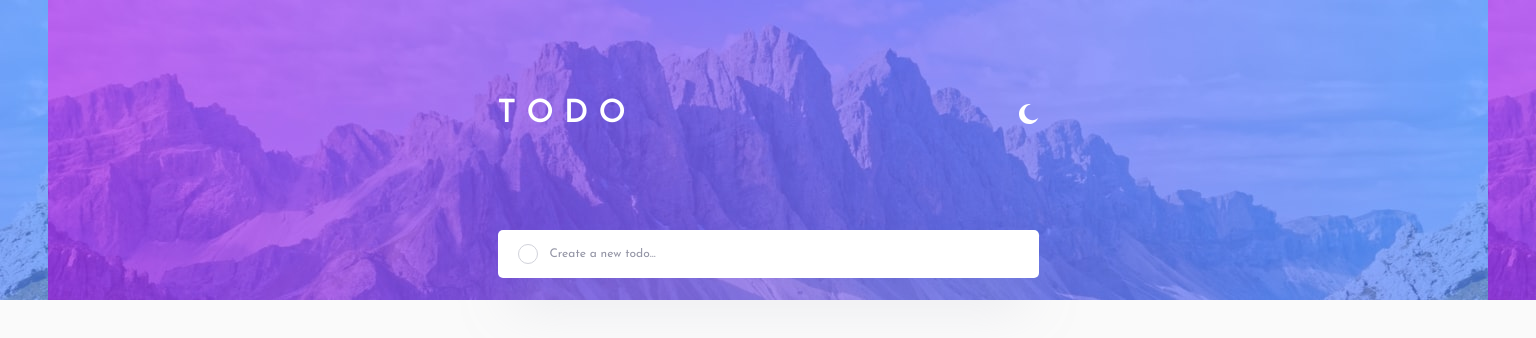
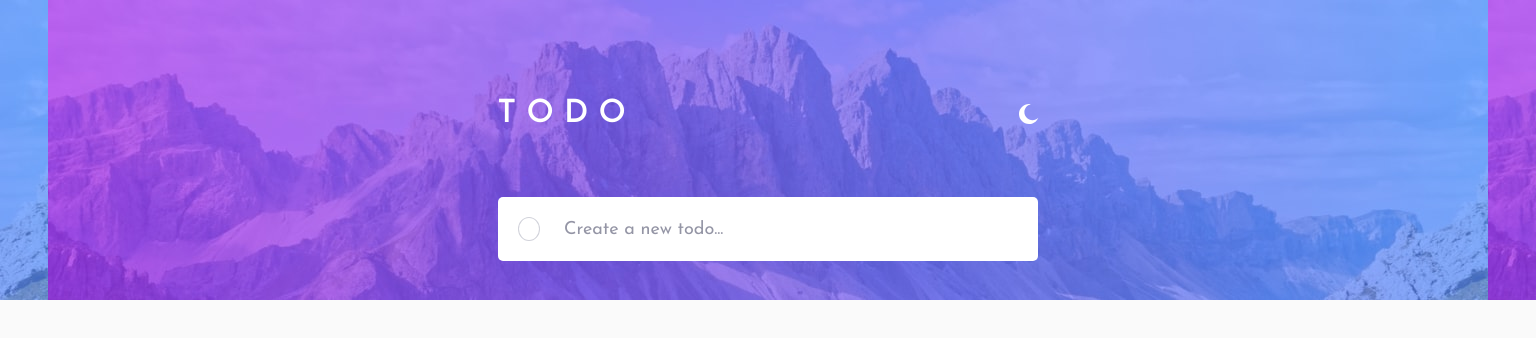
Before and after one commit to WhereIsPumpkin/Todo-App, a React (Vite) app: page / in a window 1536 px wide. Shown: the top 338 px of the page. Built offline with nearby package versions, Linux system fonts and the light colour scheme.

Commit message:
final commit

```diff
--- a/src/App.jsx
+++ b/src/App.jsx
@@ -160,14 +160,43 @@ function App() {
                 <span>
                   {todos.filter((todo) => !todo.done).length} items left
                 </span>
+
+                <section
+                  className={`${styles.todoFilterDesktop} ${
+                    dark ? styles.dark : null
+                  }`}
+                >
+                  <h4
+                    className={filter === "all" ? styles.active : null}
+                    onClick={() => setFilter("all")}
+                  >
+                    All
+                  </h4>
+
+                  <h4
+                    className={filter === "active" ? styles.active : null}
+                    onClick={() => setFilter("active")}
+                  >
+                    Active
+                  </h4>
+
+                  <h4
+                    className={filter === "completed" ? styles.active : null}
+                    onClick={() => setFilter("completed")}
+                  >
+                    Completed
+                  </h4>
+                </section>
+
                 <span onClick={handleClear} style={{ cursor: "pointer" }}>
                   Clear Completed
                 </span>
               </li>
             </ul>
 
-            <section className={`${styles.todoFilter} ${dark ? styles.dark : null}`}>
-
+            <section
+              className={`${styles.todoFilter} ${dark ? styles.dark : null}`}
+            >
               <h4
                 className={filter === "all" ? styles.active : null}
                 onClick={() => setFilter("all")}
--- a/src/App.module.scss
+++ b/src/App.module.scss
@@ -64,7 +64,7 @@ body {
       gap: 12px;
       align-items: center;
       background-color: $base-color;
-      box-shadow: 0px 35px 50px -15px rgba(194, 195, 214, 0.5);
+      box-shadow: 0px 35px 50px -15px rgba(0, 0, 0, 0.5);
       border-radius: 5px;
       div {
         width: 20px;
@@ -155,6 +155,9 @@ body {
         line-height: 12px;
         color: #9495a5;
         border-bottom: 0;
+        .todoFilterDesktop{
+          display: none;
+        }
       }
       .lastLi.dark {
         background-color: #25273d;
@@ -221,14 +224,53 @@ body.dark {
     }
 
     .main {
-      .todoAdd {
-        width: 541px;
-        top: 158px;
+      gap: 24px;
+      .todoAdd{
+        width: 540px;
+        height: 64px;
+        gap: 24px;
+        box-shadow: unset;
+        margin-top: -142px;
+        div{
+          width: 24px;
+          height: 24px;
+        }
+        input{
+          font-size: 18px;
+          width: 100%;
+        }
       }
-      .todoList {
-        width: 541px;
-        top: 230px;
+      .todoList{
+        width: 540px;
+        li{
+          padding: 21px 24px;
+        }
+        .liWrap{
+          font-size: 18px;
+          gap: 24px;
+          .circleCheck{
+            width: 24px;
+            height: 24px;
+          }
+        }
+        .lastLi{
+          font-size: 14px;
+          .todoFilterDesktop{
+            display: flex;
+            gap: 19px;
+            font-size: 14px;
+            cursor: pointer;
+            h4.active{
+              color: #3A7CFD;
+            }
+          }
+        }
+      }
+      .todoFilter{
+        display: none;
       }
     }
   }
+
+
 }
```
